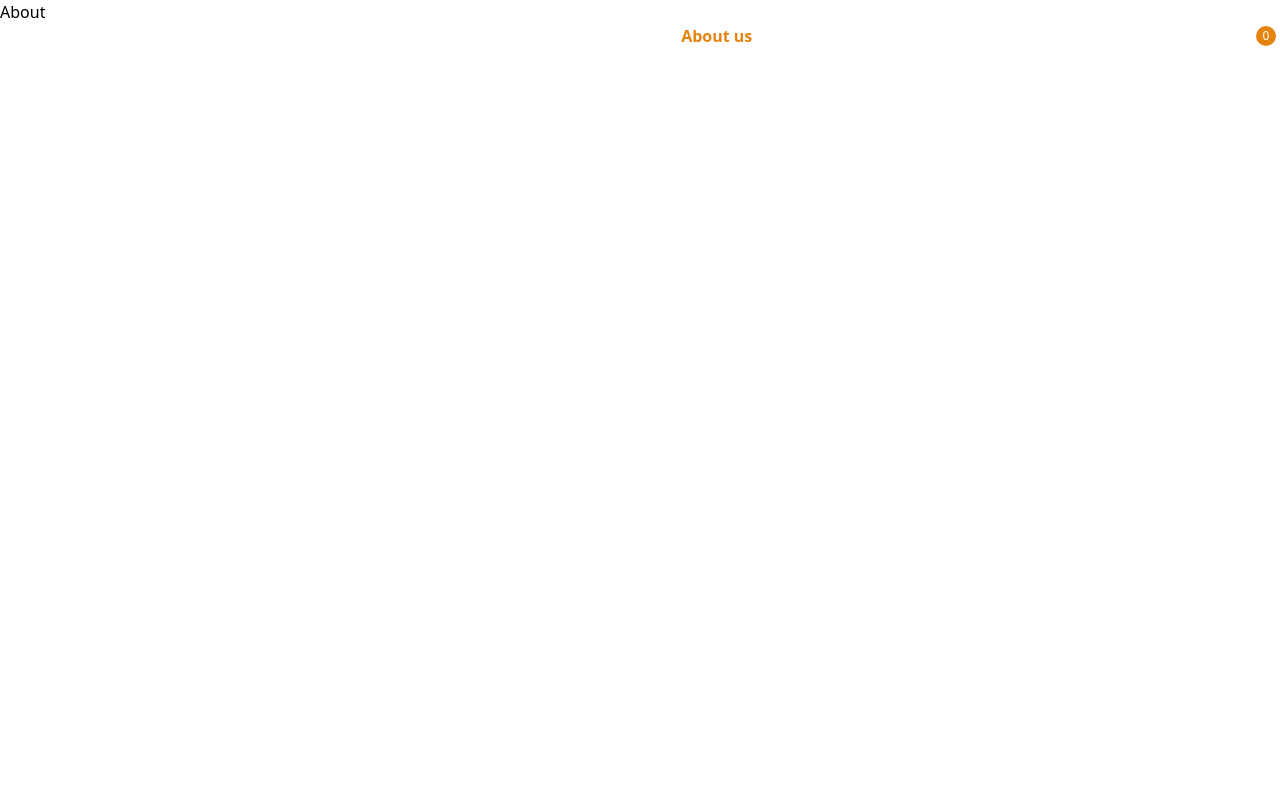
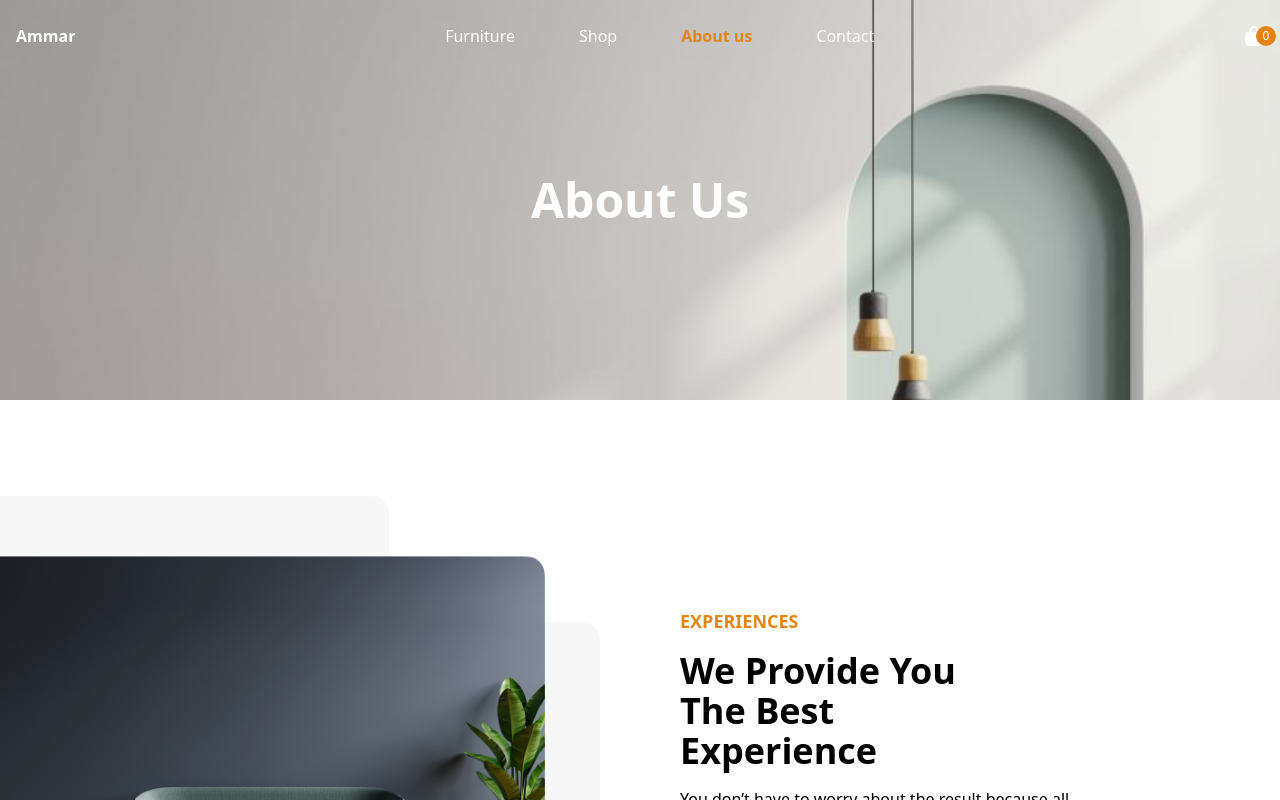
Before and after one commit to mhmasum1/furniture-landing-page-react-js, a React (Vite) app: page /about in a window 1280 px wide. Shown: the top 800 px of the page. Built offline with nearby package versions, Linux system fonts and the light colour scheme.

Commit message:
Added contact and about section

```diff
--- a/src/pages/about/About.jsx
+++ b/src/pages/about/About.jsx
@@ -1,8 +1,20 @@
-import React from 'react'
+import aboutBgImg from "../../assets/about-background.jpg"
 
+import Experiences from "../home/Experiences"
 const About = () => {
     return (
-        <div>About</div>
+        <section>
+            {/* banner */}
+            <div
+                className="w-full h-[400px]  bg-no-repeat bg-cover  flex items-center justify-center text-white"
+                style={{ backgroundImage: `url(${aboutBgImg})` }}
+            >
+                <div className=''>
+                    <h1 className="text-5xl font-bold">About Us</h1>
+                </div>
+            </div>
+            <Experiences />
+        </section>
     )
 }
 
--- a/src/pages/contact/Contact.jsx
+++ b/src/pages/contact/Contact.jsx
@@ -1,8 +1,22 @@
-import React from 'react'
+import contactBgImg from "../../assets/contact-background.jpg"
+import Testimonials from '../home/Testimonials'
+import Matarials from '../home/Matarials'
 
 const Contact = () => {
     return (
-        <div>Contact</div>
+        <section>
+            {/* banner */}
+            <div
+                className="w-full h-[400px]  bg-no-repeat bg-cover bg-center   flex items-center justify-center text-white"
+                style={{ backgroundImage: `url(${contactBgImg})` }}
+            >
+                <div className=''>
+                    <h1 className="text-5xl font-bold">Contact</h1>
+                </div>
+            </div>
+            <Matarials></Matarials>
+            <Testimonials />
+        </section>
     )
 }
 
```
